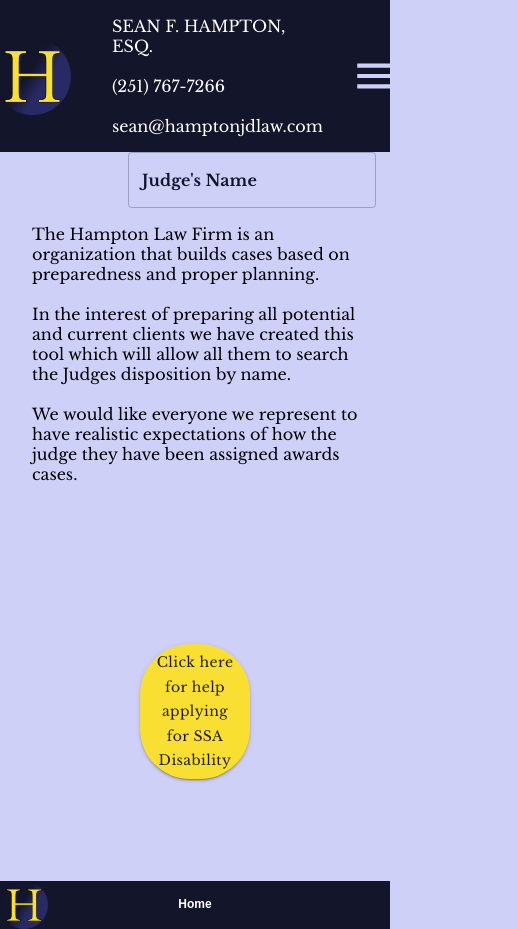
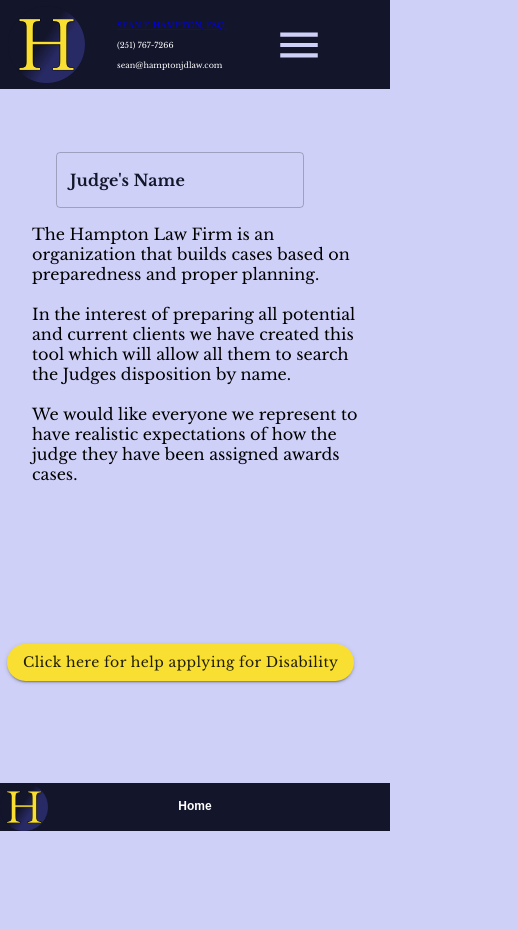
Before and after one commit to snailencholy/SSA-Judges-Site, a React (Create React App) app in the folder ssa-judges/: page / in a window 390 px wide. Shown: the whole page, 518 px wide, since content can reach past the window. After the commit the page ends 844 px from the top, so only its background shows below. Built offline with nearby package versions, Linux system fonts and the light colour scheme.

Commit message:
Fixed spacing issues for mobile viewing.

```diff
--- a/ssa-judges/src/components/LandingPage.js
+++ b/ssa-judges/src/components/LandingPage.js
@@ -1,5 +1,6 @@
 import React from 'react';
 import { makeStyles, useTheme } from '@material-ui/core/styles';
+import {Link} from 'react-router-dom'
 import Grid from '@material-ui/core/Grid';
 import TextField from '@material-ui/core/TextField';
 import Button from '@material-ui/core/Button';
@@ -53,45 +54,51 @@
         marginLeft: "50em",
         marginTop: "1em",
 
+        [theme.breakpoints.down("lg")]: {
+            marginLeft: "32.5em"
+        },
+
         [theme.breakpoints.down("md")]: {
-            marginLeft: "40em",
+            marginLeft: "20em",
         },
 
         [theme.breakpoints.down("sm")]: {
-            marginLeft: "30em",
+            marginLeft: "15em",
         },
 
         [theme.breakpoints.down("xs")]: {
-            marginLeft: "8em",
+            marginLeft: "3.5em",
+            marginRight: "3.5em",
             marginTop: "2em",
         },
     },
 
     RequestButton: {
-        maxWidth: "50",
+        maxWidth: "20",
         fontFamily: "Libre Baskerville",
         textTransform: "none",
         marginBottom: "5em",
         marginLeft: "52.5em",
-        marginRight: "40em",
         borderRadius: 50,
         "&:hover": {
             backgroundColor: theme.palette.secondary.light,
         },
 
+        [theme.breakpoints.down("lg")]: {
+            marginLeft: "35em",
+        },
+
         [theme.breakpoints.down("md")]: {
-            marginRight: "30em",
             marginLeft: "30em",
         },
 
         [theme.breakpoints.down("sm")]: {
-            marginRight: "20em",
             marginLeft: "20em",
         },
 
         [theme.breakpoints.down("xs")]: {
-            marginRight: "10em",
-            marginLeft: "10em",
+            marginLeft: ".5em",
+            mraginRight: ".25em",
         },
     }
 }))
@@ -124,11 +131,13 @@
                 </Grid>
             </Grid>
             <Button
+             component={Link}
+             to="/disability"
              variant="contained"
              color="secondary"
              className={classes.RequestButton}
             >
-                Click here for help applying for SSA Disability
+                Click here for help applying for Disability
             </Button>
         </div>
     )
--- a/ssa-judges/src/components/ui/Header.js
+++ b/ssa-judges/src/components/ui/Header.js
@@ -119,6 +119,10 @@
         "&:hover": {
             backgroundColor: "transparent",
         },
+
+        [theme.breakpoints.down("xs")]: {
+            marginLeft: "1.5em",
+        },
     },
 
     drawerIcon: {
@@ -151,6 +155,7 @@
     navBarParagraph: {
         ...theme.typography.paragraph,
         marginLeft: "3em",
+        textTransform: "none",
 
         [theme.breakpoints.down("md")]: {
             marginRight: "1em"
@@ -158,9 +163,17 @@
 
         [theme.breakpoints.down("sm")]: {
             marginRight: "1em"
-        }
+        },
+
+        [theme.breakpoints.down("xs")]: {
+            marginRight: "0",
+            fontSize: ".5rem",
+        },
+    },
+
+    linkStyle: {
+        textTransform: "none"
     }
-
 
 }));
 
@@ -292,7 +305,7 @@
                          className={classes.navBarParagraph}
                          breakpoints={"sm" ? ".5rem" : "1rem"}
                         >
-                            SEAN F. HAMPTON, ESQ.<br/><br/>
+                            <a textTransform="none" href="https://www.mobiledisabilitylawyer.com/">SEAN F. HAMPTON, ESQ.</a><br/><br/>
                             (251) 767-7266 <br/><br/>
                             sean@hamptonjdlaw.com
                         </p>
--- a/ssa-judges/src/components/ui/Theme.js
+++ b/ssa-judges/src/components/ui/Theme.js
@@ -65,6 +65,8 @@
                 borderColor: headerNavy,
             }
         }
+
+
     }
 
 });
```
